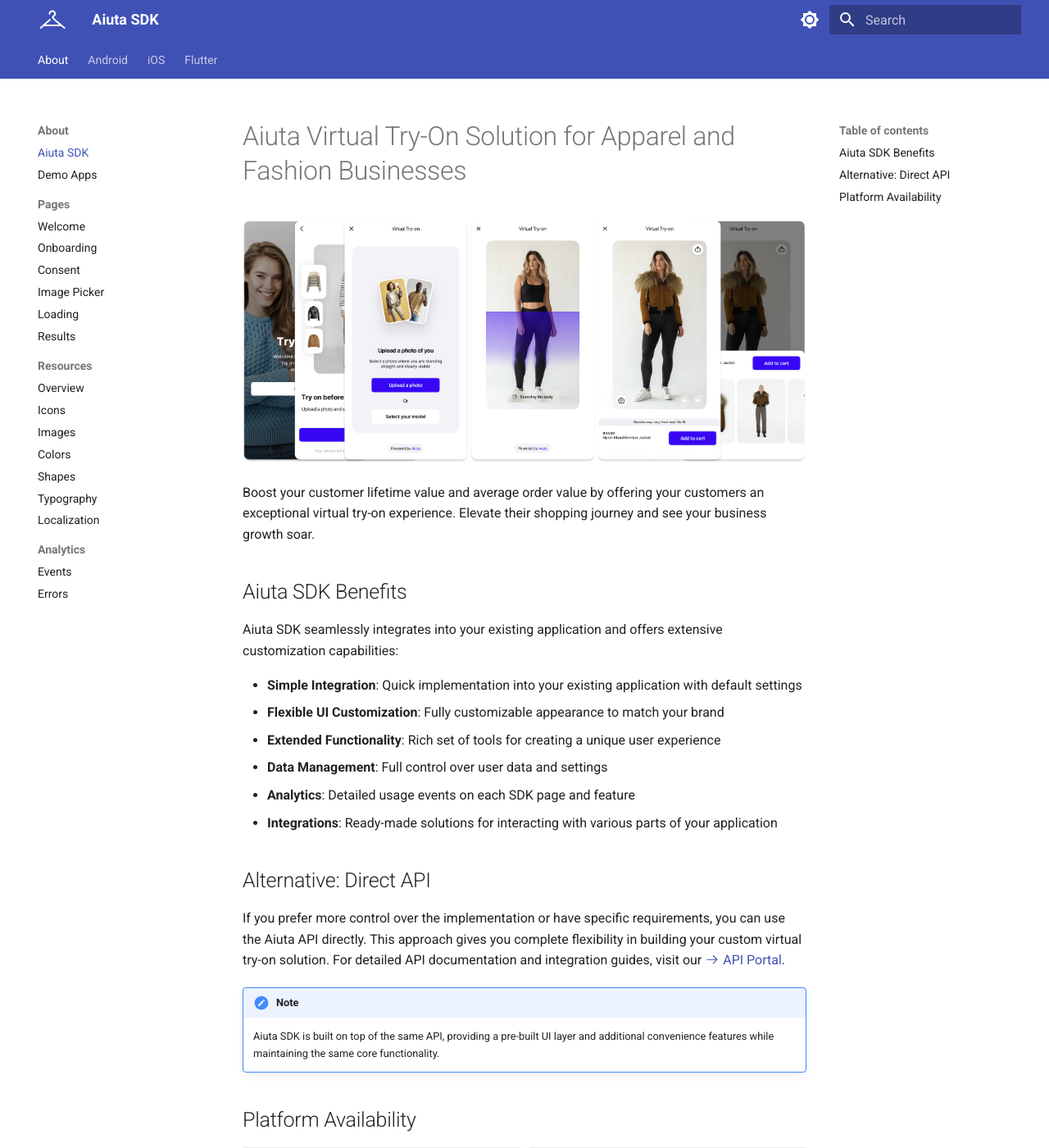
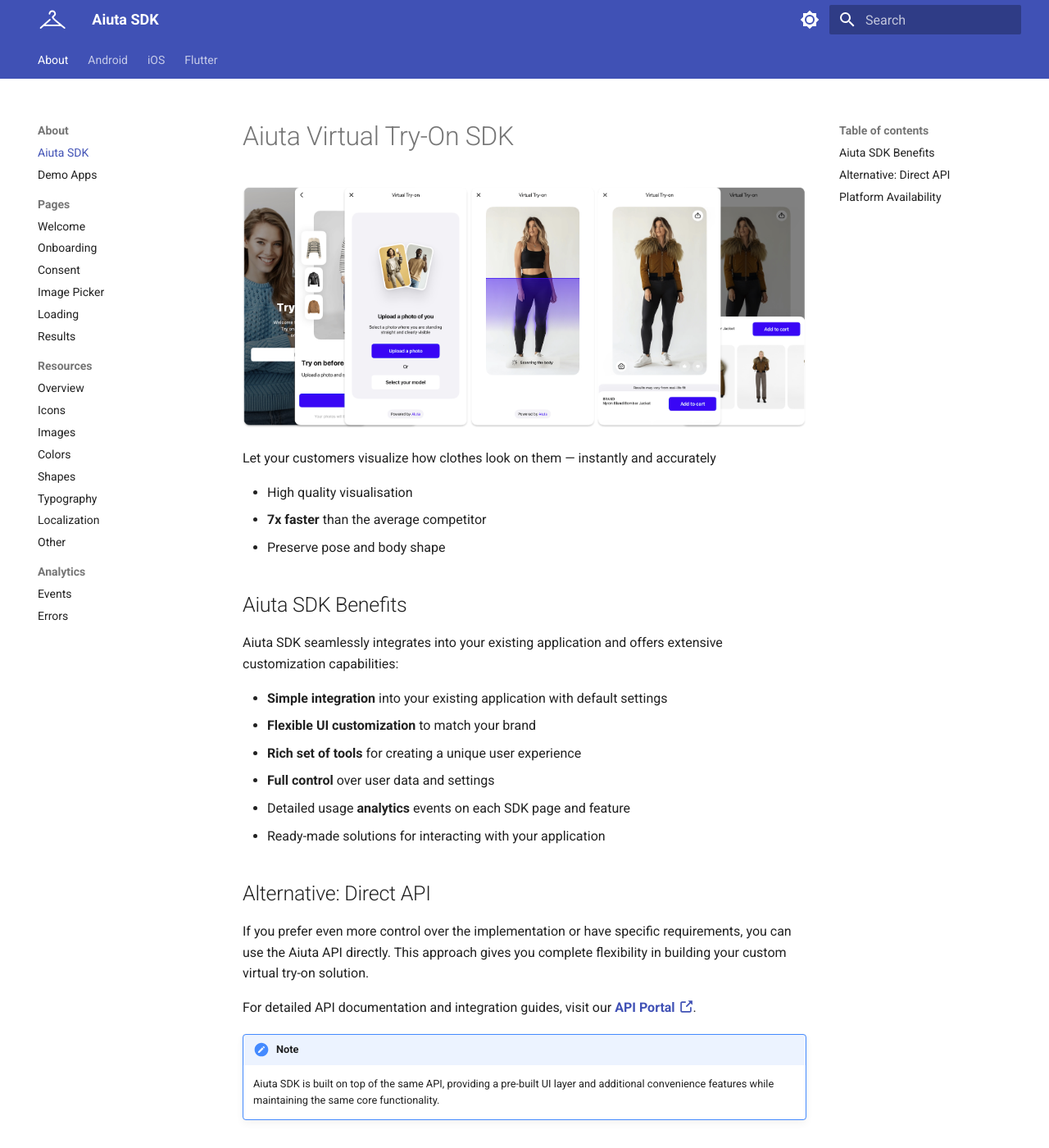
Before and after one commit to aiuta-com/docs, an MkDocs documentation site: the page built from docs/index.md, in a window 1280 px wide and 1400 px high. Shown: the whole window at 82% size. Built offline with MkDocs 1.6.1 and Material for MkDocs 9.7.7, drawn with Linux system fonts in a browser that asks for light colours.

Commit message:
Other styles

```diff
--- a/docs/index.md
+++ b/docs/index.md
@@ -1,23 +1,29 @@
-# Aiuta Virtual Try-On Solution for Apparel and Fashion Businesses
+# Aiuta Virtual Try-On SDK
 
 ![About Virtual Try-On](media/about.png)
 
-Boost your customer lifetime value and average order value by offering your customers an exceptional virtual try-on experience. Elevate their shopping journey and see your business growth soar.
+Let your customers visualize how clothes look on them — instantly and accurately
+
+- High quality visualisation
+- __7x faster__ than the average competitor
+- Preserve pose and body shape
 
 ## Aiuta SDK Benefits
 
 Aiuta SDK seamlessly integrates into your existing application and offers extensive customization capabilities:
 
-- **Simple Integration**: Quick implementation into your existing application with default settings
-- **Flexible UI Customization**: Fully customizable appearance to match your brand
-- **Extended Functionality**: Rich set of tools for creating a unique user experience
-- **Data Management**: Full control over user data and settings
-- **Analytics**: Detailed usage events on each SDK page and feature
-- **Integrations**: Ready-made solutions for interacting with various parts of your application
+- **Simple integration** into your existing application with default settings
+- **Flexible UI customization** to match your brand
+- **Rich set of tools** for creating a unique user experience
+- **Full control** over user data and settings
+- Detailed usage **analytics** events on each SDK page and feature
+- Ready-made solutions for interacting with your application
 
 ## Alternative: Direct API
 
-If you prefer more control over the implementation or have specific requirements, you can use the Aiuta API directly. This approach gives you complete flexibility in building your custom virtual try-on solution. For detailed API documentation and integration guides, visit our [:octicons-arrow-right-24: API Portal](https://developer.aiuta.com/products/digital-try-on/documentation).
+If you prefer even more control over the implementation or have specific requirements, you can use the Aiuta API directly. This approach gives you complete flexibility in building your custom virtual try-on solution.
+
+For detailed API documentation and integration guides, visit our [__API Portal__ :octicons-link-external-16:](https://developer.aiuta.com/products/digital-try-on/documentation){:target="_blank"}.
 
 !!! note
     Aiuta SDK is built on top of the same API, providing a pre-built UI layer and additional convenience features while maintaining the same core functionality.
--- a/mkdocs.yml
+++ b/mkdocs.yml
@@ -25,7 +25,7 @@
       - Shapes: about/resources/shapes.md
       - Typography: about/resources/typography.md
       - Localization: about/resources/localization.md
-      # - Other: about/resources/other.md
+      - Other: about/resources/other.md
     - Analytics:
       - Events: about/analytics/analytics.md
       - Errors: about/analytics/errors.md
```
Also changed, not shown: docs/about/pages/consent.md (+7 -7 lines), docs/about/pages/onboarding.md (+39 -19 lines), docs/about/resources/other.md (+41 -0 lines), docs/about/resources/overview.md (+2 -2 lines), docs/media/components/bottom-sheet-lre.png (added), docs/media/components/bottom-sheet-re.png (added), docs/media/components/bottom-sheet-std.png (added), docs/media/components/pagebar-rev.png (added), docs/media/components/pagebar-std.png (added).
